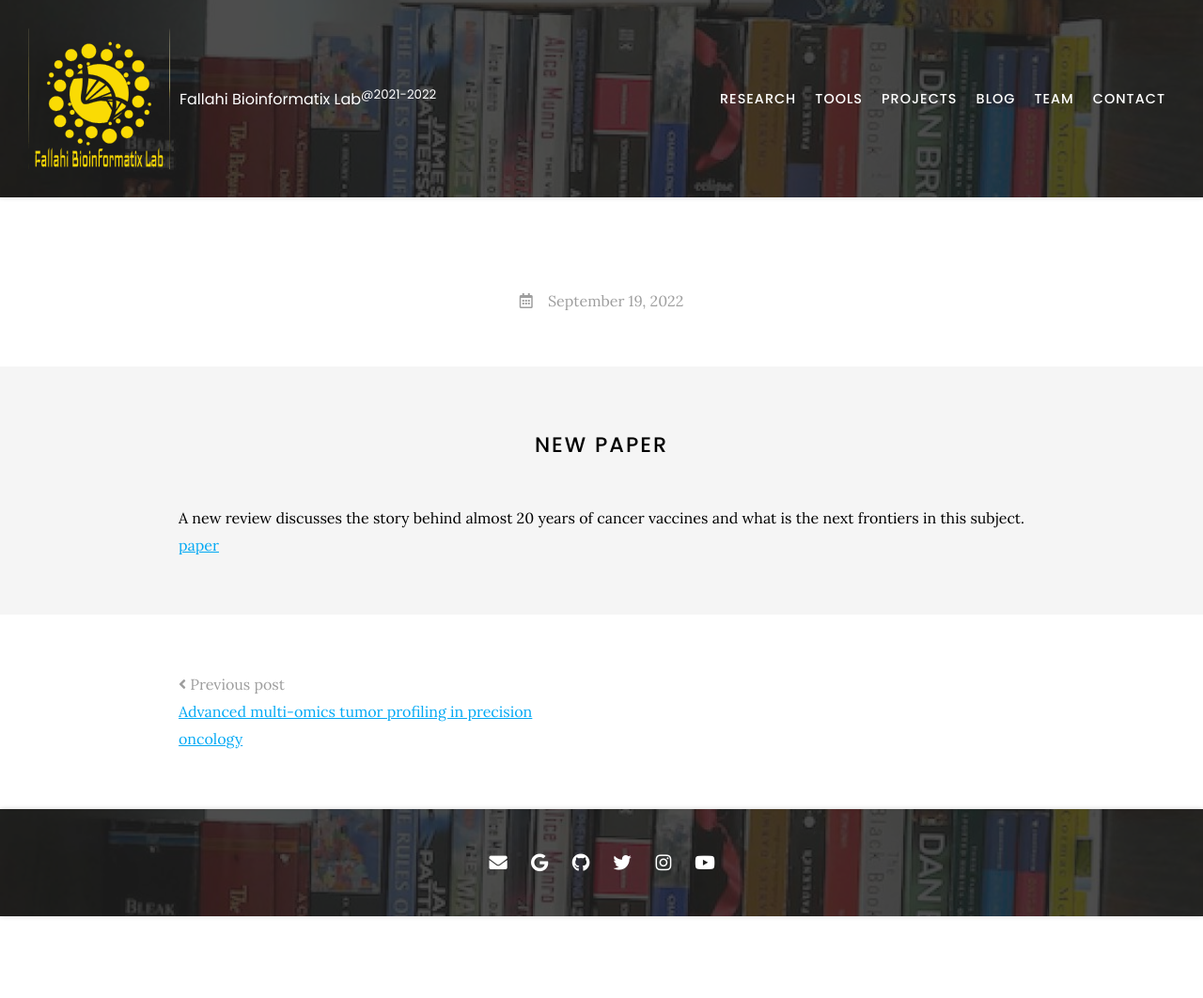
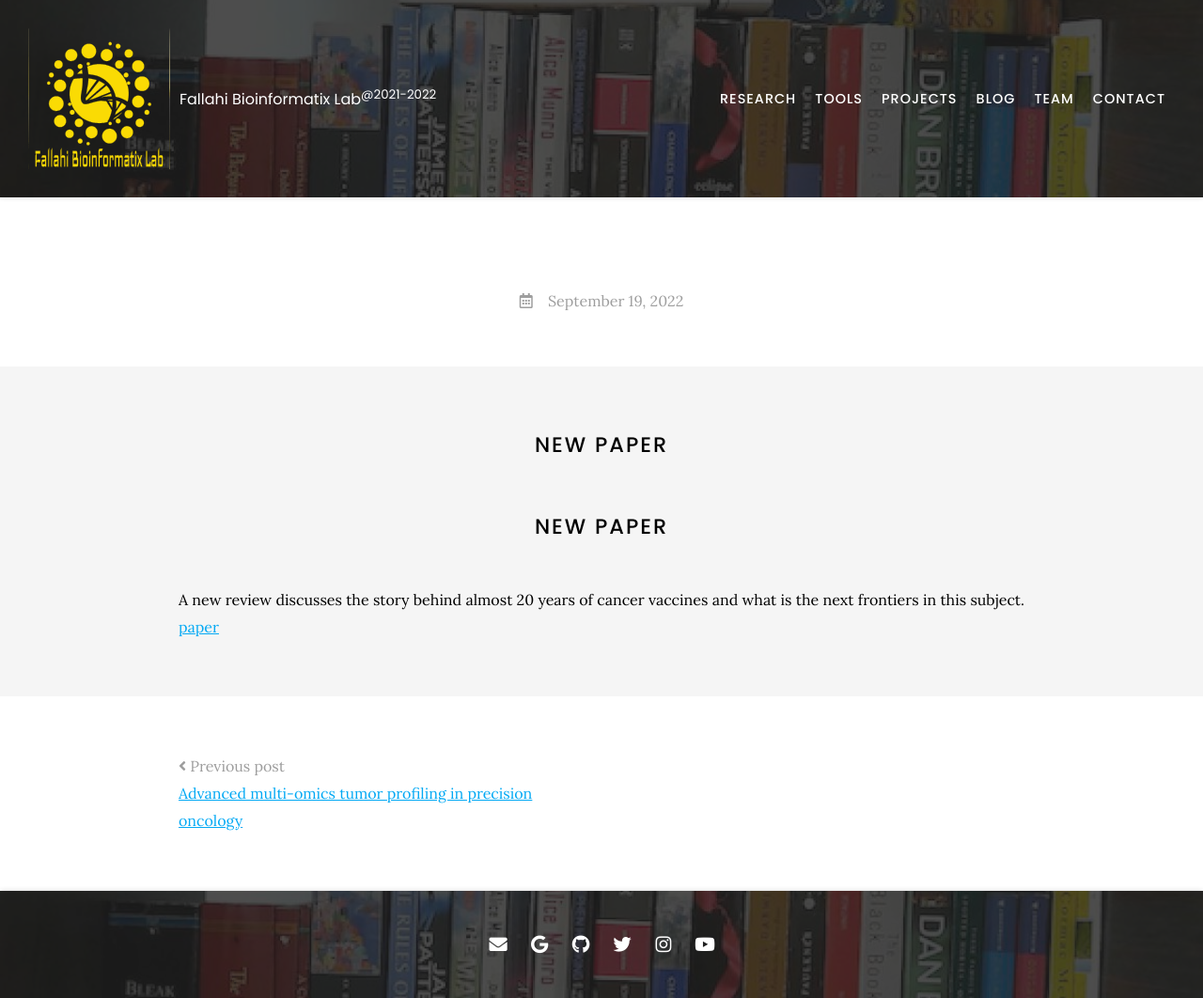
Before and after one commit to Hossein-Fallahi/Fallahi-Bioinformatics-Lab, a Jekyll site: the page built from _posts/2022-09-19-post-29.md, in a window 1280 px wide. Shown: the whole page at 94% size. Built offline with Jekyll 4.4.1, drawn with Linux system fonts in a browser that asks for light colours; nearby versions of some CDN libraries; before the commit the page ends 975 px from its top, so only the background shows below that.

Commit message:
Update 2022-09-19-post-29.md

```diff
--- a/_posts/2022-09-19-post-29.md
+++ b/_posts/2022-09-19-post-29.md
@@ -10,4 +10,5 @@ member: Hossein Fallahi
 ---
 
 # New paper
+# New paper
 A new review discusses the story behind almost 20 years of cancer vaccines and what is the next frontiers in this subject. [paper](https://www.nature.com/articles/s43018-022-00418-6)
```
